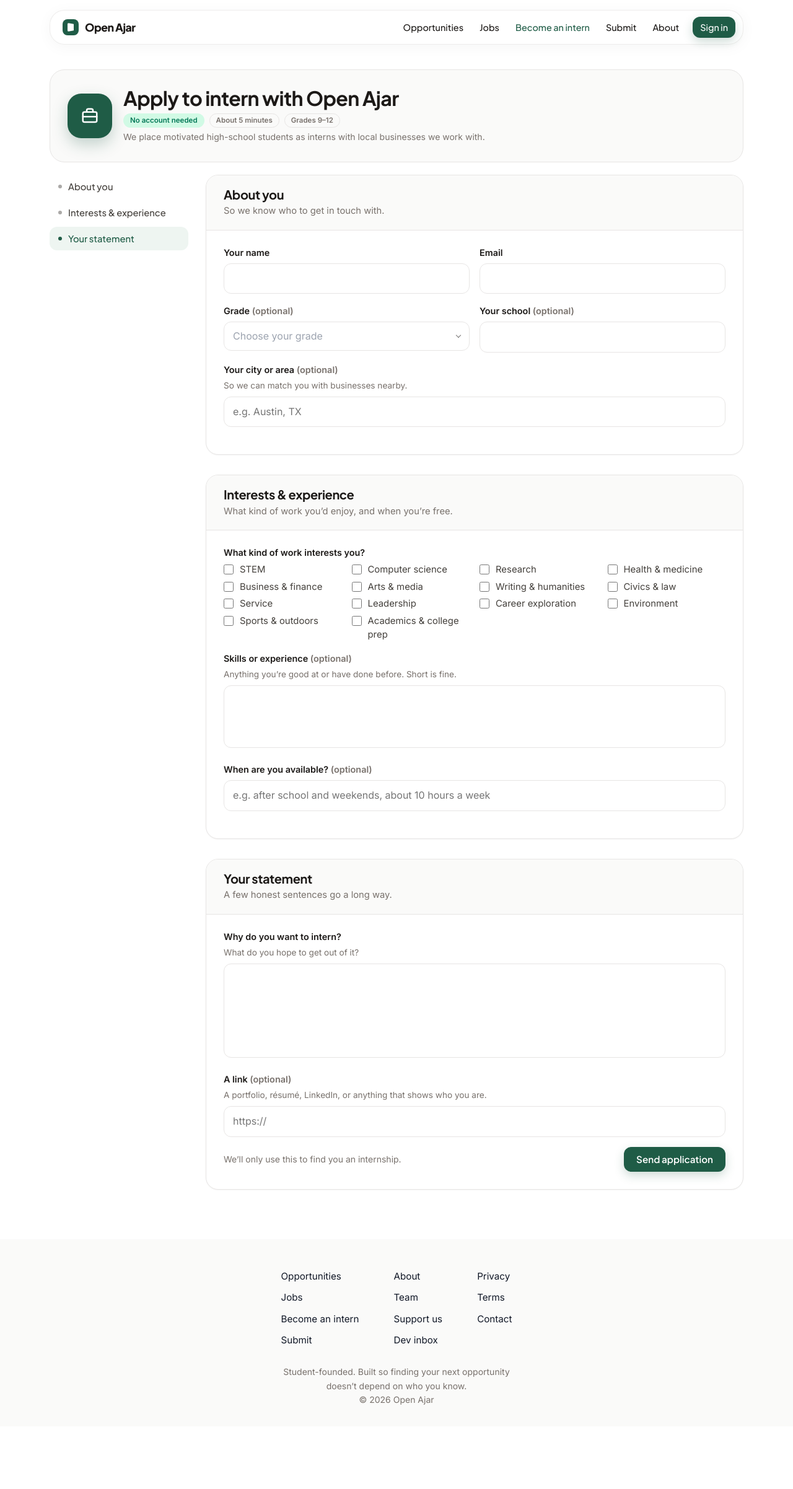
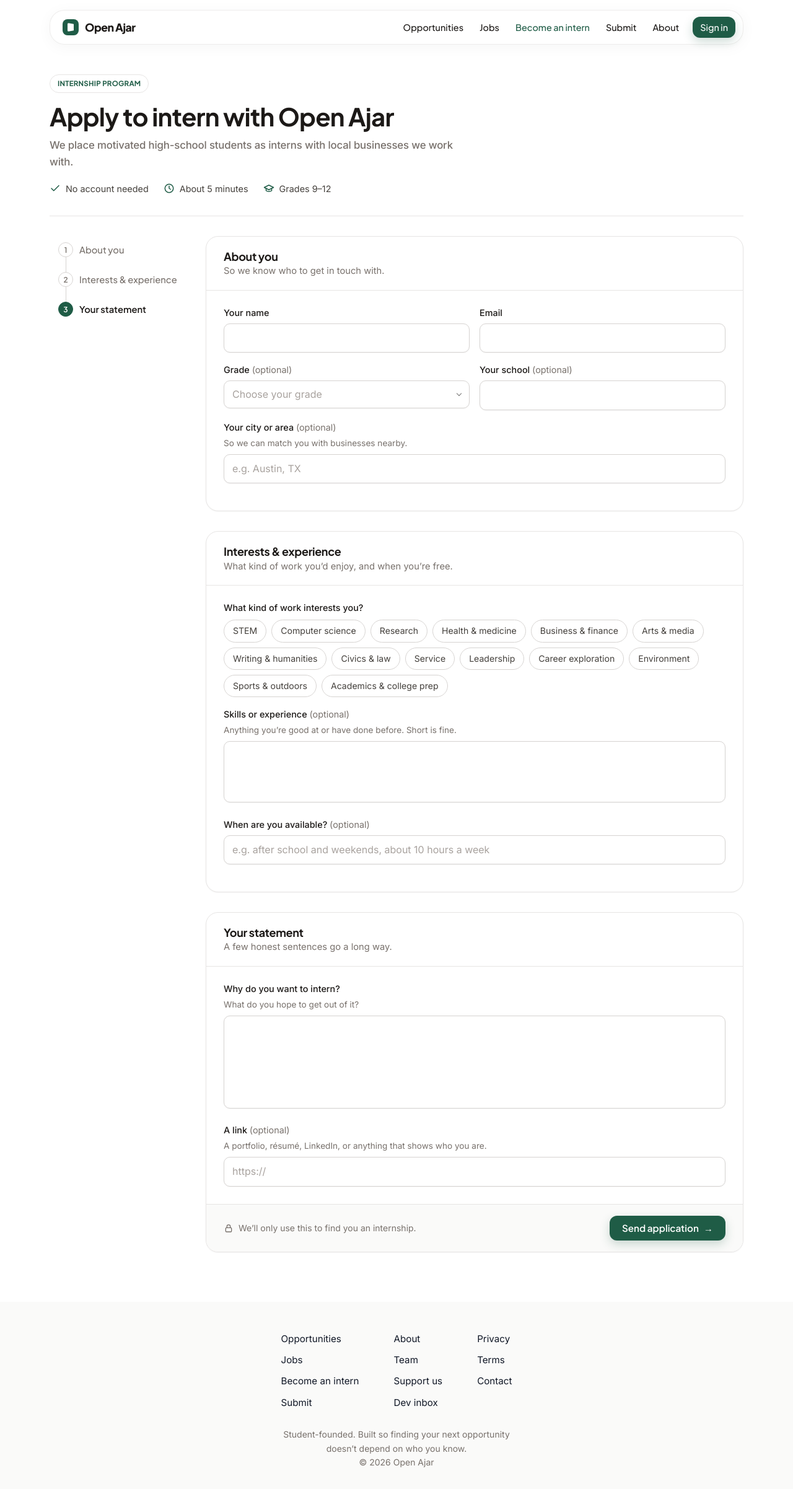
Before and after one commit to EclipzeCode/open-ajar, a Flask app: page /apply in a window 1280 px wide. Shown: the whole page at 62% size. Before the commit the page ends 2267 px from the top, so only its background shows below. Run offline with Flask 3, Linux system fonts and the light colour scheme.

Commit message:
Polish apply and submit forms
Plain page header with icon facts instead of the boxed hero, numbered
stepper in the side nav, crisper inputs (stronger hairline, 10px radius,
hover state, lighter labels), interest checkboxes as toggle chips, white
card headers, and a submit bar closing the last card. Submit gets the
same header, stepper and submit bar; chips and inputs apply site-wide.

Co-Authored-By: Claude Opus 5.5 <noreply@anthropic.com>

```diff
--- a/static/style.css
+++ b/static/style.css
@@ -1,7 +1,7 @@
 /* Open Ajar. One stylesheet: tokens, base, layout, components, pages.
    Look: Inter only, warm stone text, flat evergreen accent, white cards with hairline borders, floating pill header. */
 :root {
-  --bg: #FFFFFF; --surface: #FFFFFF; --soft: #FAFAF9; --ink: #44403C; --ink-strong: #1C1917; --muted: #78716C; --line: #E7E5E4;
+  --bg: #FFFFFF; --surface: #FFFFFF; --soft: #FAFAF9; --ink: #44403C; --ink-strong: #1C1917; --muted: #78716C; --line: #E7E5E4; --line-strong: #D6D3D1;
   --accent: #1F5C46; --accent-2: #2E7D5B; --accent-ink: #FFFFFF; --accent-soft: #EEF5F1; --accent-hover: #174A38; --brass: #E8A33D;
   --grad: var(--accent); /* flat on purpose: gradients read as template-y */
   --warn: #B45309; --warn-soft: #FEF3C7; --danger: #DC2626; --danger-soft: #FEE2E2; --ok: #047857; --ok-soft: #D1FAE5;
@@ -149,18 +149,30 @@ img { max-width: 100%; height: auto; display: block; }
 /* forms */
 .form { display: grid; gap: 4px; }
 .field { margin: 0 0 16px; border: 0; padding: 0; min-width: 0; }
-.field label, .field legend { display: block; font-weight: 600; font-size: .9rem; color: var(--ink-strong); margin-bottom: 6px; padding: 0; }
+.field label, .field legend { display: block; font-weight: 500; font-size: .9rem; color: var(--ink-strong); margin-bottom: 6px; padding: 0; }
+.field label .muted, .field legend .muted { font-weight: 400; }
 .field__help { color: var(--muted); font-size: .85rem; margin: -2px 0 6px; }
 .field__error { display: flex; align-items: center; gap: 6px; color: var(--danger); font-size: .85rem; font-weight: 500; margin: 6px 0 0; animation: err-in .2s ease-out; }
 .field__error::before { content: '!'; flex: none; display: grid; place-items: center; width: 16px; height: 16px; border-radius: 50%; background: var(--danger); color: #fff; font-size: .7rem; font-weight: 700; }
 @keyframes err-in { from { opacity: 0; transform: translateY(-3px); } }
 input[aria-invalid="true"], textarea[aria-invalid="true"], .dd__btn[aria-invalid="true"] { border-color: var(--danger) !important; box-shadow: 0 0 0 4px rgba(220, 38, 38, .10) !important; }
 input:not([type=checkbox]):not([type=radio]), select, textarea {
-  width: 100%; font: inherit; color: var(--ink-strong); background: #fff; border: 1px solid var(--line); border-radius: 12px; padding: 11px 14px; transition: border-color .15s, box-shadow .15s; }
+  width: 100%; font: inherit; color: var(--ink-strong); background: #fff; border: 1px solid var(--line-strong); border-radius: 10px; padding: 10px 13px; box-shadow: 0 1px 2px rgba(28, 25, 23, .04);
+  transition: border-color .15s, box-shadow .15s; }
+input:not([type=checkbox]):not([type=radio]):hover, textarea:hover { border-color: #A8A29E; }
+::placeholder { color: #A8A29E; opacity: 1; }
 input:focus, select:focus, textarea:focus { outline: 0; border-color: var(--accent-2); box-shadow: 0 0 0 4px rgba(46, 125, 91, .15); }
 .has-error input, .has-error select, .has-error textarea { border-color: var(--danger); }
 textarea { resize: none; }
-.checks { display: grid; grid-template-columns: repeat(auto-fill, minmax(190px, 1fr)); gap: 6px 16px; }
+.checks { display: flex; flex-wrap: wrap; gap: 8px; margin-top: 2px; }
+.checks .check { position: relative; }
+.checks .check input { position: absolute; opacity: 0; width: 1px; height: 1px; margin: 0; }
+.checks .check span { display: inline-flex; align-items: center; gap: 6px; padding: 7px 14px; border: 1px solid var(--line-strong); border-radius: 99px; background: #fff;
+  font-size: .88rem; color: var(--ink); transition: background .15s, border-color .15s, color .15s; user-select: none; }
+.checks .check:hover span { border-color: #A8A29E; }
+.checks .check input:checked + span { background: var(--accent-soft); border-color: var(--accent); color: var(--accent); font-weight: 500; }
+.checks .check input:checked + span::before { content: ''; width: 9px; height: 5px; margin: -3px 1px 0 -2px; border-left: 2px solid currentColor; border-bottom: 2px solid currentColor; transform: rotate(-45deg); }
+.checks .check input:focus-visible + span { outline: 3px solid var(--accent-2); outline-offset: 2px; }
 /* checkbox rows: the box sits centered on the first line of text, and long labels wrap beside it, not under it */
 .check, .field .check { display: flex; align-items: flex-start; gap: 10px; margin: 0; font-weight: 400; font-size: .93rem; line-height: 1.45; cursor: pointer; color: var(--ink); }
 .check input { margin: calc((1.45em - 16px) / 2) 0 0; accent-color: var(--accent); width: 16px; height: 16px; flex: none; }
@@ -363,11 +375,11 @@ textarea { resize: none; }
 .dd { position: relative; }
 .dd__native { position: absolute !important; inset: 0; width: 100% !important; opacity: 0; pointer-events: none; }
 .dd__btn { width: 100%; display: flex; align-items: center; justify-content: space-between; gap: 10px; text-align: left; cursor: pointer;
-  font: 400 1rem/1.4 var(--sans); color: var(--ink-strong); background: #fff; border: 1px solid var(--line); border-radius: 12px; padding: 11px 14px;
+  font: 400 1rem/1.4 var(--sans); color: var(--ink-strong); background: #fff; border: 1px solid var(--line-strong); border-radius: 10px; padding: 10px 13px; box-shadow: 0 1px 2px rgba(28, 25, 23, .04);
   transition: border-color .15s, box-shadow .15s; }
-.dd__btn:hover { border-color: #D6D3D1; }
+.dd__btn:hover { border-color: #A8A29E; }
 .dd__btn:focus-visible, .dd.is-open .dd__btn { outline: 0; border-color: var(--accent-2); box-shadow: 0 0 0 4px rgba(46, 125, 91, .15); }
-.dd__btn.is-placeholder .dd__value { color: #9CA3AF; }
+.dd__btn.is-placeholder .dd__value { color: #A8A29E; }
 .dd__value { overflow: hidden; text-overflow: ellipsis; white-space: nowrap; }
 .has-error .dd__btn { border-color: var(--danger); }
 .dd__list { list-style: none; margin: 0; min-width: 100%; max-height: 300px; overflow-y: auto; }
@@ -514,14 +526,35 @@ textarea { resize: none; }
 .acct-card { background: #fff; border: 1px solid var(--line); border-radius: var(--radius); padding: 0 28px 28px; scroll-margin-top: 100px; overflow: hidden;
   box-shadow: 0 1px 2px rgba(28, 25, 23, .04); }
 .acct-card--danger { border-color: #FECACA; }
-/* each card starts with a tinted header strip so sections read as separate blocks */
-.acct-card__head { margin: 0 -28px 24px; padding: 20px 28px 18px; background: var(--soft); border-bottom: 1px solid var(--line); }
+/* each card opens with a title row over a hairline divider */
+.acct-card__head { margin: 0 -28px 24px; padding: 22px 28px 18px; border-bottom: 1px solid var(--line); }
 .acct-card--danger .acct-card__head { background: linear-gradient(120deg, #FEF2F2, #FFF7F7); border-bottom-color: #FECACA; }
-.acct-card__head h2 { font-size: 1.25rem; margin: 0 0 4px; }
+.acct-card__head h2 { font-size: 1.125rem; letter-spacing: -.02em; margin: 0 0 2px; }
 .acct-card__head p { margin: 0; color: var(--muted); font-size: .92rem; }
 .acct-card__head--row { display: flex; justify-content: space-between; align-items: flex-start; gap: 16px; }
 .acct-card__foot { display: flex; justify-content: flex-end; align-items: center; gap: 16px; margin-top: 4px; }
 .acct-card__foot--split { justify-content: space-between; }
+/* plain page header (apply page): eyebrow, title, one line, meta facts */
+.intro { padding: 8px 0 32px; margin-bottom: 32px; border-bottom: 1px solid var(--line); }
+.intro h1 { font-size: clamp(1.8rem, 4vw, 2.5rem); margin: 0 0 10px; }
+.intro .lead { margin: 0 0 18px; font-size: 1.05rem; color: var(--muted); }
+.intro__meta { display: flex; flex-wrap: wrap; gap: 8px 24px; margin: 0; padding: 0; list-style: none; font-size: .9rem; color: var(--ink); }
+.intro__meta li { display: inline-flex; align-items: center; gap: 8px; }
+.icon { width: 18px; height: 18px; flex: none; fill: none; stroke: currentColor; stroke-width: 2; stroke-linecap: round; stroke-linejoin: round; }
+.intro__meta .icon { color: var(--accent); }
+/* numbered stepper: circles joined by a thin rail */
+.acct-nav--steps .acct-nav__links { counter-reset: step; }
+.acct-nav--steps .acct-nav__links::before { content: ''; position: absolute; left: 26px; top: 24px; bottom: 24px; width: 1px; background: var(--line-strong); }
+.acct-nav--steps a { position: relative; color: var(--muted); }
+.acct-nav--steps a::before { counter-increment: step; content: counter(step); width: 24px; height: 24px; display: grid; place-items: center; border-radius: 50%;
+  border: 1px solid var(--line-strong); background: var(--bg); font-size: .75rem; font-weight: 600; opacity: 1; z-index: 1; }
+.acct-nav--steps a:hover { background: none; color: var(--ink-strong); }
+.acct-nav--steps a[aria-current="true"] { background: none; color: var(--ink-strong); font-weight: 600; }
+.acct-nav--steps a[aria-current="true"]::before { background: var(--accent); border-color: var(--accent); color: #fff; }
+/* submit bar closing the last card */
+.form-submit { display: flex; justify-content: space-between; align-items: center; gap: 16px; margin: 28px -28px -28px; padding: 18px 28px; background: var(--soft); border-top: 1px solid var(--line); }
+.form-submit__note { display: inline-flex; align-items: center; gap: 8px; margin: 0; font-size: .875rem; color: var(--muted); }
+.form-submit__note .icon { width: 16px; height: 16px; }
 .acct-row { display: flex; justify-content: space-between; align-items: center; gap: 16px; margin-top: 20px; padding-top: 20px; border-top: 1px solid var(--line); }
 .acct-row p { margin: 2px 0 0; }
 .acct-delete { grid-template-columns: minmax(0, 1fr) auto; align-items: end; gap: 0 12px; }
@@ -649,3 +682,8 @@ pre.mail { white-space: pre-wrap; font: .9rem/1.5 ui-monospace, monospace; backg
 .stats-cols { display: grid; grid-template-columns: 1fr 1fr; gap: 16px; margin-top: 16px; }
 .stats-cols .panel { min-width: 0; }
 @media (max-width: 860px) { .stats-cols { grid-template-columns: 1fr; } }
+@media (max-width: 640px) {
+  .intro { padding-top: 0; margin-bottom: 20px; padding-bottom: 24px; }
+  .form-submit { flex-direction: column-reverse; align-items: stretch; text-align: center; margin: 24px -20px -20px; padding: 16px 20px; }
+  .form-submit__note { justify-content: center; }
+}
--- a/templates/apply.html
+++ b/templates/apply.html
@@ -4,19 +4,19 @@
 {% block body_class %}page-panel{% endblock %}
 {% block content %}
 <div class="wrap acct">
-  <header class="acct-head">
-    <div class="acct-head__who">
-      <span class="acct-avatar" aria-hidden="true"><svg class="acct-avatar__icon" viewBox="0 0 24 24"><rect x="3" y="7" width="18" height="13" rx="2"/><path d="M8 7V5a2 2 0 0 1 2-2h4a2 2 0 0 1 2 2v2M3 13h18"/></svg></span>
-      <div>
-        <h1>Apply to intern with Open Ajar</h1>
-        <p class="acct-head__meta"><span class="pill pill--approved">No account needed</span><span class="pill">About 5 minutes</span><span class="pill">Grades 9–12</span></p>
-        <p class="muted small">We place motivated high-school students as interns with local businesses we work with.</p>
-      </div>
-    </div>
+  <header class="intro">
+    <p class="eyebrow">Internship program</p>
+    <h1>Apply to intern with Open Ajar</h1>
+    <p class="lead">We place motivated high-school students as interns with local businesses we work with.</p>
+    <ul class="intro__meta">
+      <li><svg class="icon" viewBox="0 0 24 24" aria-hidden="true"><path d="M20 6 9 17l-5-5"/></svg>No account needed</li>
+      <li><svg class="icon" viewBox="0 0 24 24" aria-hidden="true"><circle cx="12" cy="12" r="9"/><path d="M12 7v5l3 2"/></svg>About 5 minutes</li>
+      <li><svg class="icon" viewBox="0 0 24 24" aria-hidden="true"><path d="M22 10 12 5 2 10l10 5 10-5z"/><path d="M6 12v5c3 2 9 2 12 0v-5"/></svg>Grades 9–12</li>
+    </ul>
   </header>
 
   <div class="acct-body">
-    <nav class="acct-nav" aria-label="Application sections">
+    <nav class="acct-nav acct-nav--steps" aria-label="Application sections">
       <div class="acct-nav__links">
         <a href="#about">About you</a>
         <a href="#interests">Interests &amp; experience</a>
@@ -52,9 +52,9 @@
         <div class="acct-card__head"><h2 id="statement-h">Your statement</h2><p>A few honest sentences go a long way.</p></div>
         {{ m.textarea('statement', 'Why do you want to intern?', values, errors, required=True, max=2000, rows=5, help='What do you hope to get out of it?') }}
         {{ m.input('link', 'A link', values, errors, type='url', max=300, placeholder='https://', help='A portfolio, résumé, LinkedIn, or anything that shows who you are.') }}
-        <div class="acct-card__foot acct-card__foot--split">
-          <span class="muted small">We’ll only use this to find you an internship.</span>
-          <button class="btn" type="submit">Send application</button>
+        <div class="form-submit">
+          <p class="form-submit__note"><svg class="icon" viewBox="0 0 24 24" aria-hidden="true"><rect x="5" y="11" width="14" height="10" rx="2"/><path d="M8 11V8a4 4 0 0 1 8 0v3"/></svg>We’ll only use this to find you an internship.</p>
+          <button class="btn" type="submit">Send application <span class="arrow" aria-hidden="true">→</span></button>
         </div>
       </section>
     </form>
```
Also changed, not shown: templates/submit.html (+12 -13 lines).
